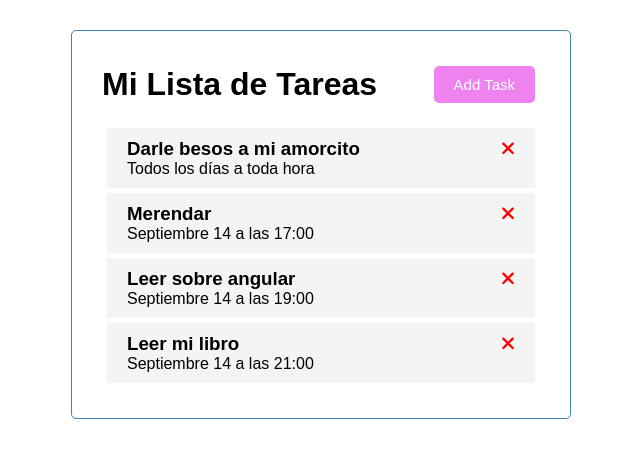
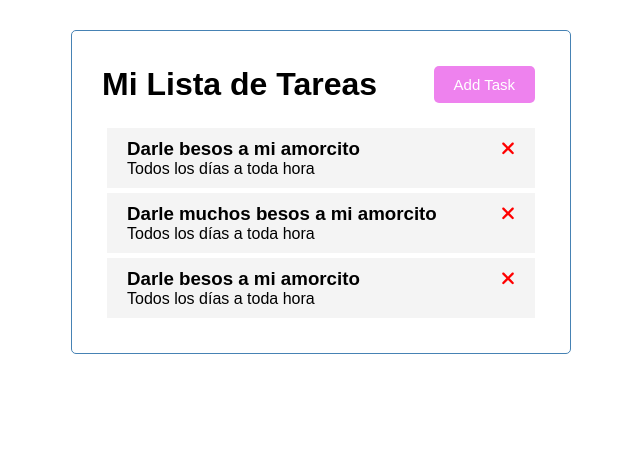
Before and after one commit to MariNaselli/project-task-list, an Angular app: page / in a window 1280 px wide. Shown: the top 458 px of the page, without its empty margins (319-959 px from the left). Built offline with nearby package versions, Linux system fonts and the light colour scheme; data requests are answered from the project's data file.

Commit message:
service/delete task/json server

```diff
--- /dev/null
+++ b/db.json
@@ -0,0 +1,23 @@
+{
+  "tasks": [
+    {
+      "id": 1,
+      "text": "Darle besos a mi amorcito",
+      "day": "Todos los días a toda hora",
+      "reminder": true
+    },
+    {
+      "id": 2,
+      "text": "Darle muchos besos a mi amorcito",
+      "day": "Todos los días a toda hora",
+      "reminder": true
+    },
+    {
+      "id": 3,
+      "text": "Darle besos a mi amorcito",
+      "day": "Todos los días a toda hora",
+      "reminder": true
+    }
+  ]
+
+}
--- a/package.json
+++ b/package.json
@@ -6,7 +6,8 @@
     "start": "ng serve",
     "build": "ng build",
     "watch": "ng build --watch --configuration development",
-    "test": "ng test"
+    "test": "ng test",
+    "server": "json-server --watch db.json --port 5000"
   },
   "private": true,
   "dependencies": {
@@ -23,6 +24,7 @@
     "@fortawesome/free-brands-svg-icons": "^6.1.1",
     "@fortawesome/free-regular-svg-icons": "^6.1.1",
     "@fortawesome/free-solid-svg-icons": "^6.1.1",
+    "json-server": "^0.17.0",
     "rxjs": "~7.5.0",
     "tslib": "^2.3.0",
     "zone.js": "~0.11.4"
--- a/src/app/app.module.ts
+++ b/src/app/app.module.ts
@@ -1,12 +1,13 @@
 import { NgModule } from '@angular/core';
 import { BrowserModule } from '@angular/platform-browser';
-
+import { HttpClientModule  } from '@angular/common/http';
 import { AppComponent } from './app.component';
 import { HeaderComponent } from './components/header/header.component';
 import { ButtonComponent } from './components/button/button.component';
 import { TasksComponent } from './components/tasks/tasks.component';
 import { TasksItemComponent } from './components/tasks-item/tasks-item.component';
 import { FontAwesomeModule } from '@fortawesome/angular-fontawesome';
+
 
 @NgModule({
   declarations: [
@@ -18,7 +19,8 @@ import { FontAwesomeModule } from '@fortawesome/angular-fontawesome';
   ],
   imports: [
     BrowserModule,
-    FontAwesomeModule
+    FontAwesomeModule,
+    HttpClientModule
   ],
   providers: [],
   bootstrap: [AppComponent]
--- a/src/app/components/header/header.component.ts
+++ b/src/app/components/header/header.component.ts
@@ -1,5 +1,5 @@
 import { Component, OnInit } from '@angular/core';
-import { Task } from 'src/app/task';
+import { TaskInterface } from 'src/app/task';
 
 @Component({
   selector: 'app-header',
--- a/src/app/components/tasks-item/tasks-item.component.html
+++ b/src/app/components/tasks-item/tasks-item.component.html
@@ -2,6 +2,7 @@
   <h3>{{task.text}}
     <fa-icon [icon]="faTimes"
     [ngStyle] ="{'color':'red'}"
+    (click)="onDelete(task)"
     >
     </fa-icon>
   </h3>
--- a/src/app/components/tasks-item/tasks-item.component.ts
+++ b/src/app/components/tasks-item/tasks-item.component.ts
@@ -1,6 +1,6 @@
-import { Component, OnInit, Input } from '@angular/core';
-import { Task } from 'src/app/task';
-import { TASKS } from 'src/app/mock-tasks';
+import { Component, OnInit, Input, Output, EventEmitter } from '@angular/core';
+import { TaskInterface } from 'src/app/task';
+import { TASKS_MOCKS } from 'src/app/mock-tasks';
 import { faTimes } from '@fortawesome/free-solid-svg-icons';
 
 @Component({
@@ -9,7 +9,8 @@ import { faTimes } from '@fortawesome/free-solid-svg-icons';
   styleUrls: ['./tasks-item.component.scss']
 })
 export class TasksItemComponent implements OnInit {
-  @Input() task: Task = TASKS [0];
+  @Input() task: TaskInterface = TASKS_MOCKS [0];
+  @Output() OnDeleteTask : EventEmitter<TaskInterface> = new EventEmitter()
   faTimes = faTimes;
 
   constructor() { }
@@ -17,4 +18,8 @@ export class TasksItemComponent implements OnInit {
   ngOnInit(): void {
   }
 
+  onDelete(task : TaskInterface) {
+    this.OnDeleteTask.emit(task);
+  }
+
 }
--- a/src/app/components/tasks/tasks.component.html
+++ b/src/app/components/tasks/tasks.component.html
@@ -1,4 +1,5 @@
-<app-tasks-item *ngFor="let task of tasks"
+<app-tasks-item *ngFor="let task of miListaDeTareas"
   [task] = "task"
+  (OnDeleteTask)="deleteTask(task)"
   >
 </app-tasks-item>
--- a/src/app/components/tasks/tasks.component.ts
+++ b/src/app/components/tasks/tasks.component.ts
@@ -1,18 +1,31 @@
 import { Component, OnInit } from '@angular/core';
-import { TASKS } from 'src/app/mock-tasks';
-import { Task } from 'src/app/task';
+import { TaskService } from 'src/app/service/task.service';
+import { TaskInterface } from 'src/app/task';
 
 @Component({
   selector: 'app-tasks',
   templateUrl: './tasks.component.html',
-  styleUrls: ['./tasks.component.scss']
+  styleUrls: ['./tasks.component.scss'],
 })
 export class TasksComponent implements OnInit {
-  tasks: Task[] = TASKS;
+  miListaDeTareas: TaskInterface[] = [];
 
-  constructor() { }
+  constructor(private myServicioDeTareas: TaskService) {}
 
+  //_tasksDevueltas: son las tasks que devuelve el servicio
+  //cuando ya las tiene disponibles para devolver.
   ngOnInit(): void {
+    this.myServicioDeTareas
+      .devolverTareas()
+      .subscribe((_tasksDevueltas) => (this.miListaDeTareas = _tasksDevueltas));
   }
 
+  deleteTask(task: TaskInterface) {
+    this.myServicioDeTareas.deleteTask(task).subscribe(
+      () =>
+        (this.miListaDeTareas = this.miListaDeTareas.filter((t) => {
+          return t.id !== task.id;
+        }))
+    );
+  }
 }
--- a/src/app/mock-tasks.ts
+++ b/src/app/mock-tasks.ts
@@ -1,6 +1,6 @@
 //emula base de datos
-import { Task } from "./task"
-export const TASKS: Task[] = [
+import { TaskInterface } from "./task"
+export const TASKS_MOCKS: TaskInterface[] = [
   {
     id: 1,
     text: "Darle besos a mi amorcito",
--- /dev/null
+++ b/src/app/service/task.service.ts
@@ -0,0 +1,24 @@
+import { Injectable } from '@angular/core';
+import { Observable, of } from 'rxjs';
+import { TaskInterface } from 'src/app/task';
+import { TASKS_MOCKS } from 'src/app/mock-tasks';
+import { HttpClient, HttpHandler } from '@angular/common/http';
+
+@Injectable({
+  providedIn: 'root',
+})
+export class TaskService {
+  private apiURL = 'http://localhost:5000/tasks';
+
+  constructor(private http: HttpClient) {}
+
+  devolverTareas(): Observable<TaskInterface[]> {
+    const tasks = of(TASKS_MOCKS);
+    return this.http.get<TaskInterface[]>(this.apiURL);
+  }
+
+  deleteTask(task: TaskInterface): Observable <TaskInterface> {
+    const url = `${this.apiURL}/${task.id}`
+    return this.http.delete<TaskInterface>(url);
+  }
+}
--- a/src/app/task.ts
+++ b/src/app/task.ts
@@ -2,7 +2,7 @@
 //permite controlar nos da informacion sobre el modelo de datos de lo que estamos construyendo
 // el id podria no venir/se crea una tarea hasta que no se guarde no lo tiene
 //el id es opcional en este caso - ?
-export interface Task {
+export interface TaskInterface {
   id?: number;
   text: string;
   day: string;
```
Also changed, not shown: db copy.json (added, +22 -0 lines), 2 other files (tests, documents, lock files or other folders).
